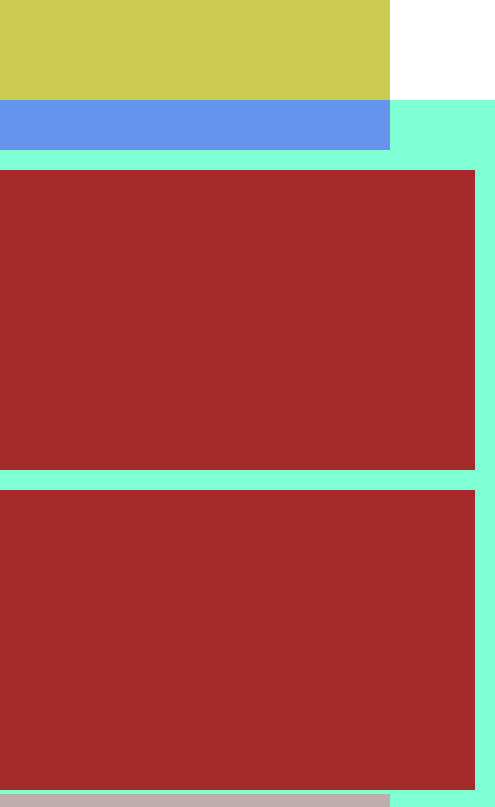
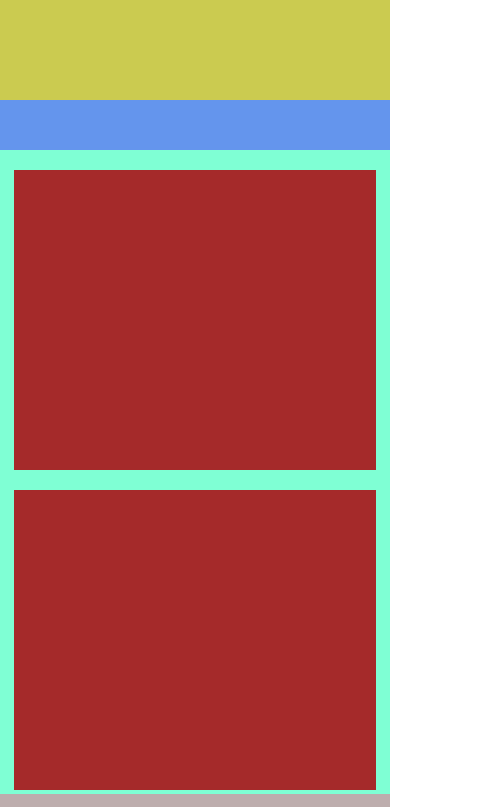
Before and after one commit to Velimah/WOP-Projekti, a plain HTML site: page Frontend/Index.html in a window 390 px wide. Shown: the top 807 px of the page, 495 px wide, since content can reach past the window. Drawn offline with Linux system fonts and the light colour scheme.

Commit message:
basic layout base

```diff
--- a/Backend/controllers/catController.js
+++ b/Backend/controllers/catController.js
@@ -91,7 +91,7 @@ const cat_put = async (req, res, next) => {
     if (!errors.isEmpty()) {
       // There are errors.
       // Error messages can be returned in an array using `errors.array()`.
-      console.error('user_post validation', errors.array());
+      console.error('cat_put validation', errors.array());
       next(httpError('Invalid data', 400));
       return;
     }
@@ -104,14 +104,14 @@ const cat_put = async (req, res, next) => {
         req.body.birthdate,
         req.body.weight,
         req.body.owner,
-        req.body.id,
+        req.params.id,
       ];
     } else {
       data = [
         req.body.name,
         req.body.birthdate,
         req.body.weight,
-        req.body.id,
+        req.params.id,
         req.user.user_id,
       ];
     }
--- a/Frontend/css/index.css
+++ b/Frontend/css/index.css
@@ -1,7 +1,16 @@
+@font-face {
+    font-family: GalanoClassic;
+    src: url(GalanoClassic-Regular.woff2);
+}
+
 * {
     box-sizing: border-box;
+    font-family: GalanoClassic, sans-serif;
     margin: 0;
     padding: 0;
+}
+body {
+
 }
 
 header {
@@ -44,7 +53,8 @@ header {
     align-items: center;
     flex-shrink: 0;
     flex-grow: 0;
-    width: 600px;
+    max-width: 600px;
+    width: 100%;
     height: 100%;
     padding-top: 20px;
     background-color: aquamarine;
@@ -111,6 +121,10 @@ header {
         padding-top: 70px;
     }
 
+    .viesti {
+        width: 93%;
+    }
+
     #oikea {
         position: fixed;
         bottom: 0;
```
Also changed, not shown: Frontend/Index.html (indentation only), Frontend/css/GalanoClassic-Regular.woff2 (added), 1 other file.
